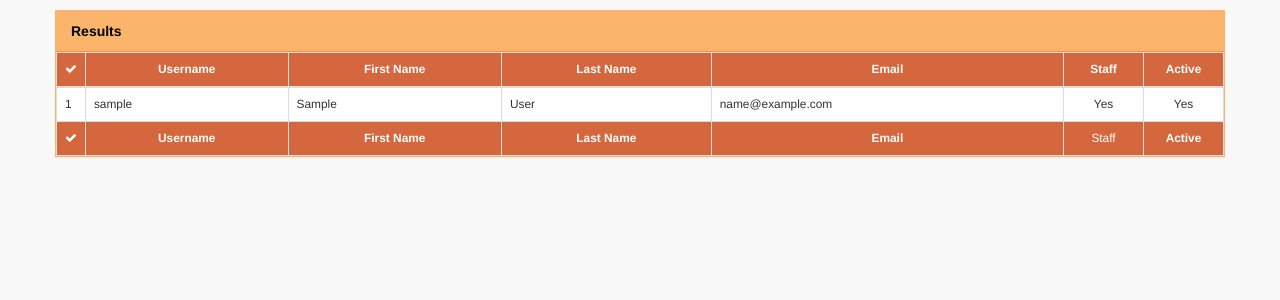
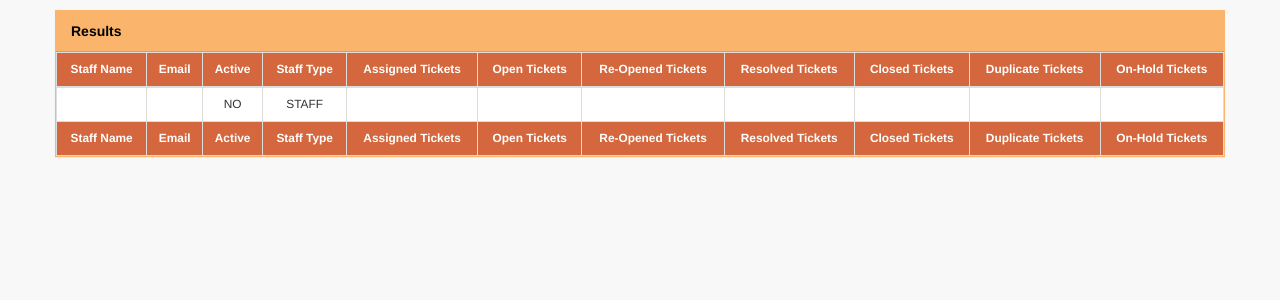
Before and after one commit to lawrence-gandhar/Django-Helpdesk, a Django app: template helpdesk/templates/helpdesk/users_list.html in a window 1280 px wide. Shown: the part 95-395 px from the top of the page. Run offline with Django 3.2, Linux system fonts and the light colour scheme; the template is opened without the code that fills it: values that come from a table or form of the project are taken from there, others are empty; tables that the repository leaves empty hold one stand-in row (values such as "Sample post"); style sheets or scripts are compiled from the project's sources; parts of the project's set-up code (start-up, migrations or seed data) failed here and were passed over; some libraries are stand-ins or nearby versions.

Commit message:
modified code

```diff
--- a/helpdesk/templates/helpdesk/users_list.html
+++ b/helpdesk/templates/helpdesk/users_list.html
@@ -37,49 +37,50 @@
                 <div class="table-responsive">
                     <table class="table table-bordered table-hover" style="margin:0px;font-size:85%">
                         <thead class="table-heading-orange">
-                            <th width="20px" style="font-weight:bold; text-align:center">
-                                <i class="fa fa-check" id="select_inverse" param="0" style="cursor:pointer;"></i>
-                            </th>
-                            <th style=" text-align:center">Username</th>
-                            <th style=" text-align:center">First Name</th>
-                            <th style=" text-align:center">Last Name</th>
+                            <th style=" text-align:center">Staff Name</th>
                             <th style=" text-align:center">Email</th>
-                            <th style=" text-align:center">Staff</th>
                             <th style=" text-align:center">Active</th>
+                            <th style=" text-align:center">Staff Type</th>
+                            <th style=" text-align:center">Assigned Tickets</th>
+                            <th style=" text-align:center">Open Tickets</th>
+                            <th style=" text-align:center">Re-Opened Tickets</th>
+                            <th style=" text-align:center">Resolved Tickets</th>
+                            <th style=" text-align:center">Closed Tickets</th>
+                            <th style=" text-align:center">Duplicate Tickets</th>
+                            <th style=" text-align:center">On-Hold Tickets</th>
                         </thead>
                         <tfoot class="table-heading-orange">
-                            <th width="20px" style="font-weight:bold;">
-                                <i class="fa fa-check" id="select_inverse" param="0" style="cursor:pointer;"></i>
-                            </th>
-                            <th style=" text-align:center">Username</th>
-                            <th style=" text-align:center">First Name</th>
-                            <th style=" text-align:center">Last Name</th>
+                            <th style=" text-align:center">Staff Name</th>
                             <th style=" text-align:center">Email</th>
-                            <td style=" text-align:center; width:80px;">Staff</th>
-                            <th width="80px" style=" text-align:center">Active</th>
+                            <th style=" text-align:center">Active</th>
+                            <th style=" text-align:center">Staff Type</th>
+                            <th style=" text-align:center">Assigned Tickets</th>
+                            <th style=" text-align:center">Open Tickets</th>
+                            <th style=" text-align:center">Re-Opened Tickets</th>
+                            <th style=" text-align:center">Resolved Tickets</th>
+                            <th style=" text-align:center">Closed Tickets</th>
+                            <th style=" text-align:center">Duplicate Tickets</th>
+                            <th style=" text-align:center">On-Hold Tickets</th>
                         </tfoot>
                         <tbody>
-                            {% for row in users_list %}
+                            {% for user in tickets %}
+
                                 <tr>
-                                    <td>{{row.id}}</td>
-                                    <td>{{row.username}}</td>
-                                    <td>{{row.first_name}}</td>
-                                    <td>{{row.last_name}}</td>
-                                    <td>{{row.email}}</td>
-                                    <td style="text-align:center">
-                                        {% if row.is_staff%}
-                                        Yes
-                                        {% else %}
-                                        No
-                                        {% endif %}
-                                    </td>
-                                    <td style="text-align:center">
-                                        {% if row.is_active%}
-                                        Yes
-                                        {% else %}
-                                        No
-                                        {% endif %}
-                                    </td>
+                                    <td>{{ user.first_name|upper|safe }} {{user.last_name|upper|safe}}</td>
+                                    <td>{{ user.email|safe }}</td>
+                                    <td style=" text-align:center">{% if user.is_active %} YES {% else %} NO {% endif %}</td>
+                                    <td style=" text-align:center">{% if user.is_superuser %} ADMIN {% else %} STAFF {% endif %}</td>
+                                    <td style=" text-align:center">{{ user.assigned_tickets|safe }}</td>
+                                    <td style=" text-align:center">{{ user.open_tickets|safe }}</td>
+                                    <td style=" text-align:center">{{ user.reopen_tickets|safe }}</td>
+                                    <td style=" text-align:center">{{ user.resolved_tickets|safe }}</td>
+                                    <td style=" text-align:center">{{ user.closed_tickets|safe }}</td>
+                                    <td style=" text-align:center">{{ user.duplicate_tickets|safe }}</td>
+                                    <td style=" text-align:center">{{ user.onhold_tickets|safe }}</td>
+                                </tr>
+                            {% empty %}
+                                <tr>
+                                    <td colspan="10">No Records</td>
                                 </tr>
                             {% endfor %}
                         </tbody>
```
Also changed, not shown: helpdesk/helper.py (+25 -0 lines), helpdesk/views/staff.py (+7 -3 lines).
